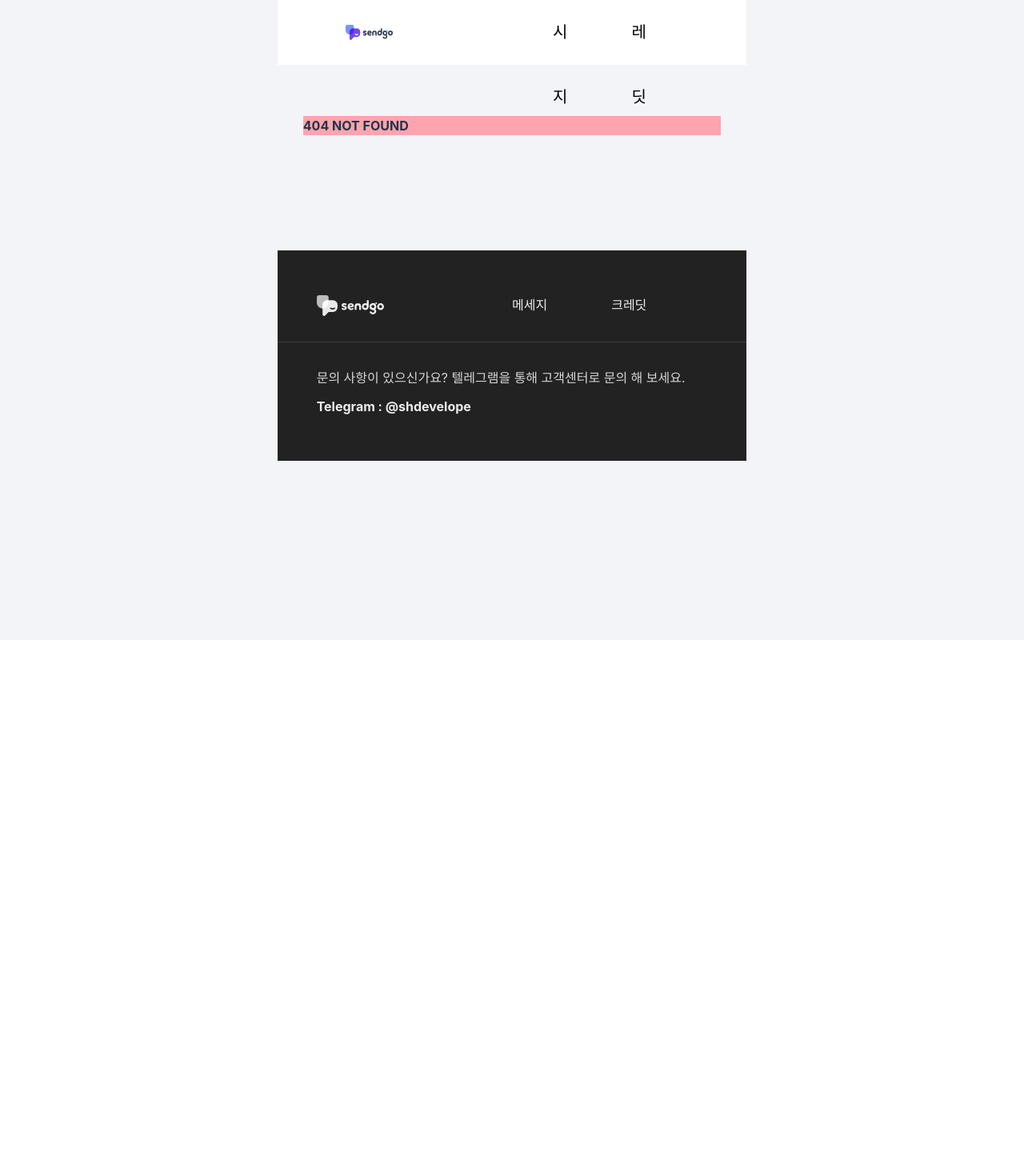
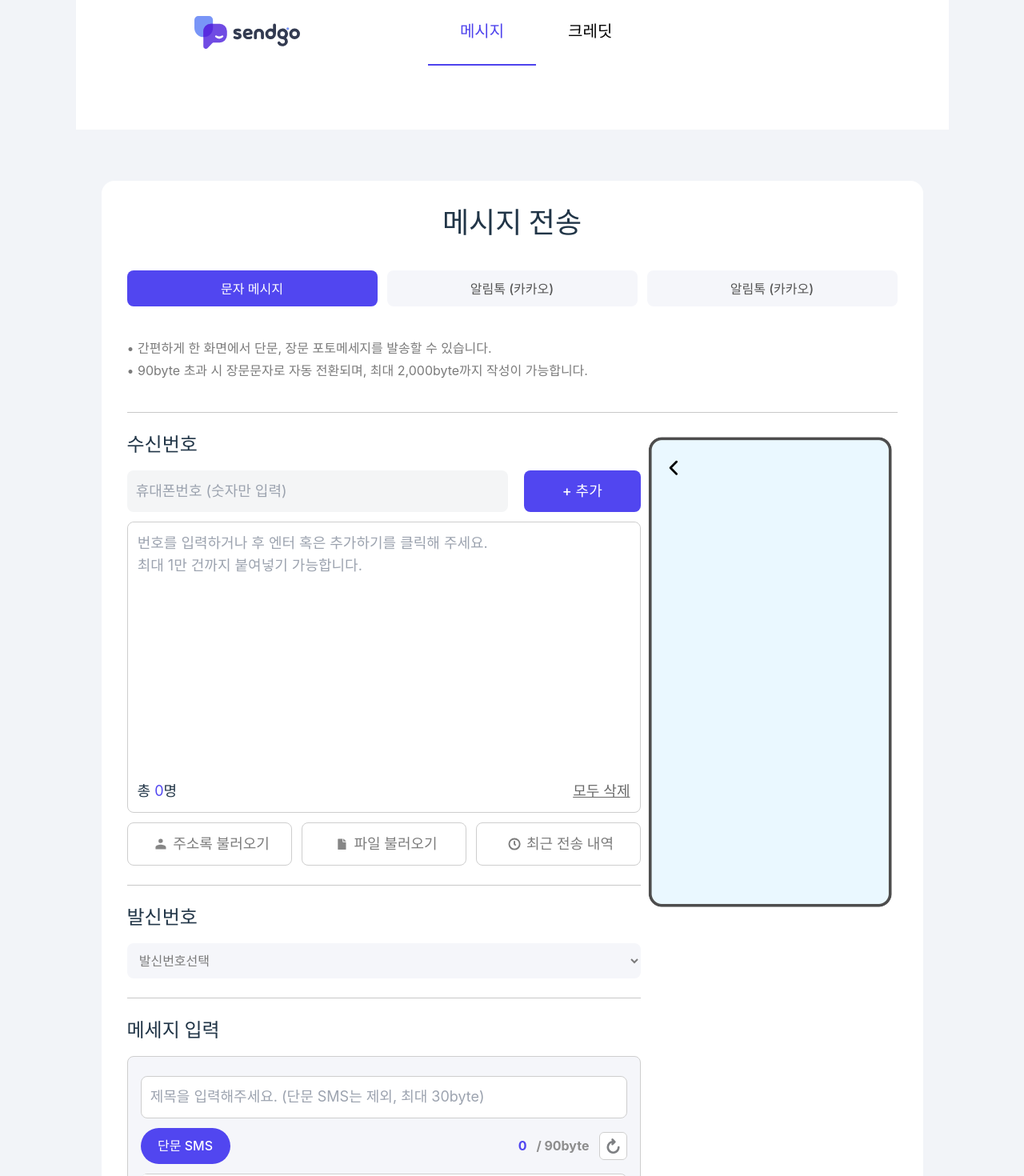
Before and after one commit to whiteDwarff/amuz-vue, a Vue app: page /message/post in a window 1280 px wide. Before the commit this address had no page. Shown: the top 1470 px of the page at 80% size. Before the commit the page ends 800 px from the top, so only its background shows below. Built offline with nearby package versions, Linux system fonts and the light colour scheme.

Commit message:
단일 라우팅 -> 중첩 라우팅으로 변경

```diff
--- a/src/components/common/HeaderView.vue
+++ b/src/components/common/HeaderView.vue
@@ -9,11 +9,11 @@
         <!-- nav -->
         <div class="">
           <div class="flex xs:ml-auto">
-            <a
+            <router-link to="/message/post"
               @click="changeSubMenu('message')"
               class="xs:text-[14px] sm:text-[16px] md:text-[20px] xs:px-5 md:px-10 cursor-pointer"
-              :class="{'current-page' : $route.path == '/message'}"
-            >메시지</a>
+              :class="{'current-page' : $route.path.includes('/message')}"
+            >메시지</router-link>
             <a
               @click="changeSubMenu('credits')"
               class="xs:text-[14px] sm:text-[16px] md:text-[20px] xs:px-5 md:px-10 cursor-pointer"
@@ -25,15 +25,15 @@
 
     <!-- ohter menu -->
     <div
-      v-if="$route.path == '/message' || $route.path  == '/credits'"
+      v-if="$route.path.includes('/message') || $route.path.includes('/credits')"
       class="sub-menu bg-white xs:leading-[60px] md:h-[81px] md:leading-[81px]"
     >
       <div class="max-width mx-auto text-right">
         <router-link
           v-for="item of nav" :key="item.key"
-          :to="item.path"
+          :to="`/${item.key}${item.path}`"
           class="xs:text-[14px] sm:text-[16px] md:text-[20px] text-[#555555] mx-4"
-          :class="{'bg-[#E1E7FD] text-violet rounded-2xl px-4 py-3' : $route.path == item.path}"
+          :class="{'bg-[#E1E7FD] text-violet rounded-2xl px-4 py-3' : $route.path == `/${item.key}${item.path}`}"
         >{{ item.menu }}</router-link>
       </div>
     </div>
@@ -42,12 +42,13 @@
 
 <script setup>
 import { ref } from 'vue';
-import { useRouter } from 'vue-router';
+import { useRouter, useRoute } from 'vue-router';
 
+const route = useRoute();
 const router = useRouter();
 const nav = ref([]);
 const subMenu = ref([
-  { key: 'message', path: '/message', menu: '메시지 전송' },
+  { key: 'message', path: '/post', menu: '메시지 전송' },
   { key: 'message', path: '/callManagement', menu: '발신번호 관리' },
   { key: 'message', path: '/adressManagement', menu: '주소록관리' },
   { key: 'message', path: '/shipping', menu: '발송결과' },
@@ -60,7 +61,6 @@ const changeSubMenu = key => {
   subMenu.value.forEach(item => {
     if(item.key == key) nav.value.push(item);
   });
-  router.push(`/${key}`);
 }
 
 </script>
--- a/src/pages/[...path].vue
+++ b/src/pages/[...path].vue
@@ -1,6 +1,6 @@
 <template>
-  <div class="bg-rose-300 font-bold">
-    404 NOT FOUND
+  <div class="bg-rose-600 font-bold text-[10rem] text-white p-20">
+    404<br>NOT FOUND
   </div>
 </template>
 
--- a/src/pages/message.vue
+++ b/src/pages/message.vue
@@ -1,106 +1,15 @@
 <template>
-  <section class="">
-    <form class="card bg-white mx-auto rounded-2xl" @submit.prevent="">
-      <article class="card-header">
-        <div class="text-center mb-3">
-          <h2 class="xs:text-3xl md:text-4xl font-bold mb-10">메시지 전송</h2>
-        </div>
-        <div class="grid md:grid-cols-3 gap-3">
-          <button
-            v-for="button of buttons" :key="button.key"
-            :class="{'way-btn' : message.way == button.value}"
-            class="bg-light-grey block text-[#555555]"
-            @click="changeMessageWay(button)"
-          >{{ button.key }}</button>
-        </div>
-        <div class="text-left py-10 under-line">
-          <span class="block xs:text-[12px] sm:text-[14px] md:text-base text-grey-7 mb-1">• 간편하게 한 화면에서 단문, 장문 포토메세지를 발송할 수 있습니다.</span>
-          <span class="xs:text-[12px] sm:text-[14px] md:text-base text-grey-7">• 90byte 초과 시 장문문자로 자동 전환되며, 최대 2,000byte까지 작성이 가능합니다.</span>
-        </div>
-      </article>
-      <article class="grid grid-cols-12">
-        <div id="content-box" class="xs:col-span-12 md:col-span-8">
-          <!-- 수신번호 -->
-          <RecipientView
-            :list="message.tel"
-            @update:tel="updateTel"
-            @delete:tel="message.tel.length = 0"
-          />
-          <!-- 발신번호 -->
-          <CallerView
-            v-model:caller="message.caller"
-            @update:caller="updateCaller"
-          />
-          <!-- 메시세지 입력 -->
-          <ContentView
-            v-model:title="message.title"
-            v-model:content="message.content"
-            @delete:content="deleteContent"
-            @upadate:ad="message.ad = !message.ad"
-          />
-        </div>
-        <div id="sticky-box" class="xs:hidden md:block md:col-span-4">
-          <img id="sticky-img" class="mt-3 flex flex-end" src="/src/assets/message/phone.png" alt="phone">
-        </div>
-      </article>
+  <div>
+    <router-view>
 
-      <article class="under-line pb-6" style="border-top: 1px solid #c8c8c8;">
-        <div class="xs:w-full md:w-8/12">
-          <ShippingSettingView
-            v-model:shpmnStngs="message.shpmnStngs"
-            @update:shpmn-stngs="message.shpmnStngs = $event"
-          />
-        </div>
-      </article>
-
-      <button id="submit-btn" class="w-full bg-violet text-white xs:text-lg md:text-[22px] mt-6" type="submit">발송하기</button>
-    </form>
-  </section>
+    </router-view>
+  </div>
 </template>
 
 <script setup>
-import { ref } from 'vue';
-import RecipientView from '/src/components/message/RecipientView.vue';
-import ContentView from '/src/components/message/ContentView.vue';
-import CallerView from '/src/components/message/CallerView.vue';
-import ShippingSettingView from '/src/components/message/ShippingSettingView.vue';
 
-const buttons = ref([
-  {key: '문자 메시지', value: 'message'},
-  {key: '알림톡 (카카오)', value: 'notice'},
-  {key: '알림톡 (카카오)', value: 'friend'}
-]);
-const message = ref({
-  way: 'message',
-  tel: [],
-  caller: '',
-  title: '',
-  content: '',
-  ad: false,
-  image: [],
-  shpmnStngs: true,
-});
-const changeMessageWay = ({value}) => {
-  message.value.way = value;
-  return message.value?.way == value ? 'current-btn' : ''
-}
-const updateTel = value => message.value.tel.push(value);
-const deleteContent = () => message.value.content = '';
-const updateCaller = value => message.value.caller = value;
 </script>
 
-<style scoped>
-.way-btn {
-  color: #fff;
-  background-color: #5146F0;
-}
-#sticky-box {
-  height: 1670px;
-}
-#sticky-img {
-  position: sticky;
-  top: 10px;
-  margin-left: auto;
-  margin-top: 1.5rem;
-}
+<style lang="scss" scoped>
+
 </style>
--- /dev/null
+++ b/src/pages/message/post.vue
@@ -0,0 +1,106 @@
+<template>
+  <section class="">
+    <form class="card bg-white mx-auto rounded-2xl" @submit.prevent="">
+      <article class="card-header">
+        <div class="text-center mb-3">
+          <h2 class="xs:text-3xl md:text-4xl font-bold mb-10">메시지 전송</h2>
+        </div>
+        <div class="grid md:grid-cols-3 gap-3">
+          <button
+            v-for="button of buttons" :key="button.key"
+            :class="{'way-btn' : message.way == button.value}"
+            class="bg-light-grey block text-[#555555]"
+            @click="changeMessageWay(button)"
+          >{{ button.key }}</button>
+        </div>
+        <div class="text-left py-10 under-line">
+          <span class="block xs:text-[12px] sm:text-[14px] md:text-base text-grey-7 mb-1">• 간편하게 한 화면에서 단문, 장문 포토메세지를 발송할 수 있습니다.</span>
+          <span class="xs:text-[12px] sm:text-[14px] md:text-base text-grey-7">• 90byte 초과 시 장문문자로 자동 전환되며, 최대 2,000byte까지 작성이 가능합니다.</span>
+        </div>
+      </article>
+      <article class="grid grid-cols-12">
+        <div id="content-box" class="xs:col-span-12 md:col-span-8">
+          <!-- 수신번호 -->
+          <RecipientView
+            :list="message.tel"
+            @update:tel="updateTel"
+            @delete:tel="message.tel.length = 0"
+          />
+          <!-- 발신번호 -->
+          <CallerView
+            v-model:caller="message.caller"
+            @update:caller="updateCaller"
+          />
+          <!-- 메시세지 입력 -->
+          <ContentView
+            v-model:title="message.title"
+            v-model:content="message.content"
+            @delete:content="deleteContent"
+            @upadate:ad="message.ad = !message.ad"
+          />
+        </div>
+        <div id="sticky-box" class="xs:hidden md:block md:col-span-4">
+          <img id="sticky-img" class="mt-3 flex flex-end" src="/src/assets/message/phone.png" alt="phone">
+        </div>
+      </article>
+
+      <article class="under-line pb-6" style="border-top: 1px solid #c8c8c8;">
+        <div class="xs:w-full md:w-8/12">
+          <ShippingSettingView
+            v-model:shpmnStngs="message.shpmnStngs"
+            @update:shpmn-stngs="message.shpmnStngs = $event"
+          />
+        </div>
+      </article>
+
+      <button id="submit-btn" class="w-full bg-violet text-white xs:text-lg md:text-[22px] mt-6" type="submit">발송하기</button>
+    </form>
+  </section>
+</template>
+
+<script setup>
+import { ref } from 'vue';
+import RecipientView from '/src/components/message/RecipientView.vue';
+import ContentView from '/src/components/message/ContentView.vue';
+import CallerView from '/src/components/message/CallerView.vue';
+import ShippingSettingView from '/src/components/message/ShippingSettingView.vue';
+
+const buttons = ref([
+  {key: '문자 메시지', value: 'message'},
+  {key: '알림톡 (카카오)', value: 'notice'},
+  {key: '알림톡 (카카오)', value: 'friend'}
+]);
+const message = ref({
+  way: 'message',
+  tel: [],
+  caller: '',
+  title: '',
+  content: '',
+  ad: false,
+  image: [],
+  shpmnStngs: true,
+});
+const changeMessageWay = ({value}) => {
+  message.value.way = value;
+  return message.value?.way == value ? 'current-btn' : ''
+}
+const updateTel = value => message.value.tel.push(value);
+const deleteContent = () => message.value.content = '';
+const updateCaller = value => message.value.caller = value;
+</script>
+
+<style scoped>
+.way-btn {
+  color: #fff;
+  background-color: #5146F0;
+}
+#sticky-box {
+  height: 1670px;
+}
+#sticky-img {
+  position: sticky;
+  top: 10px;
+  margin-left: auto;
+  margin-top: 1.5rem;
+}
+</style>
```
